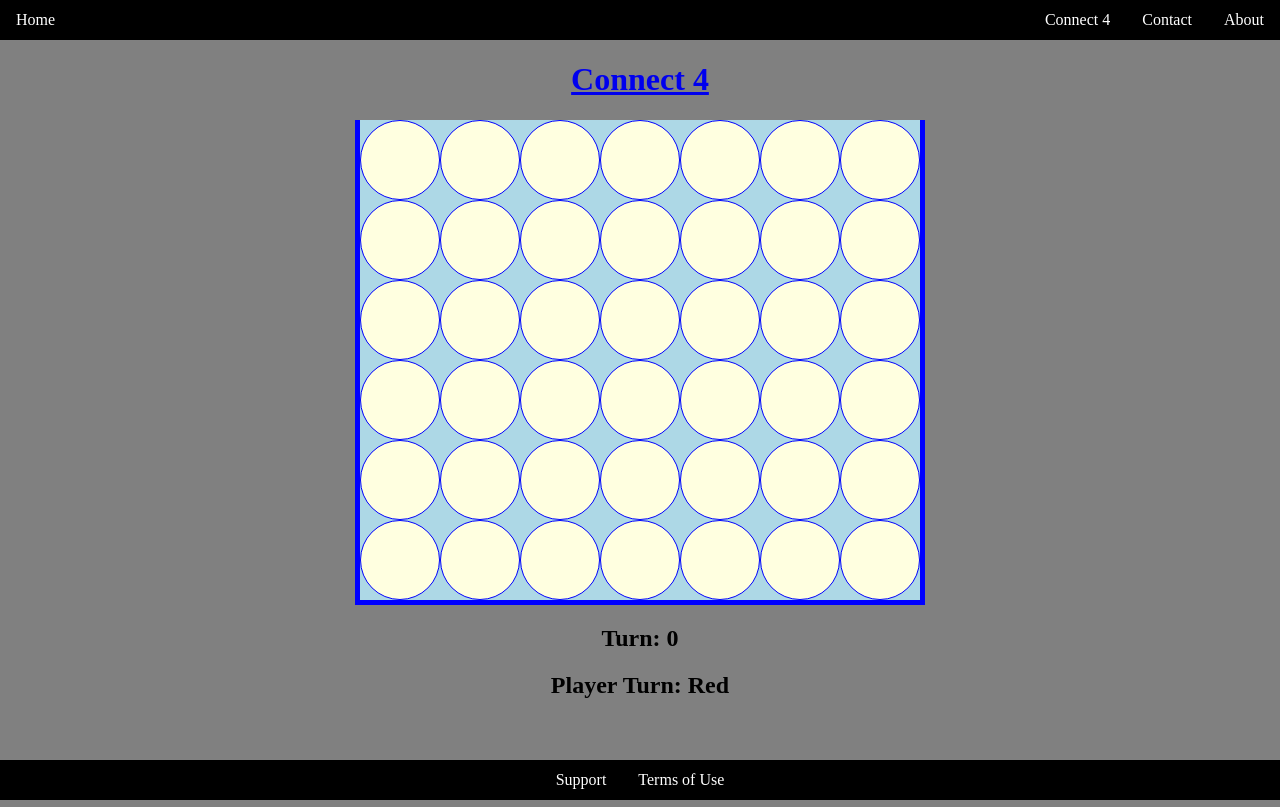
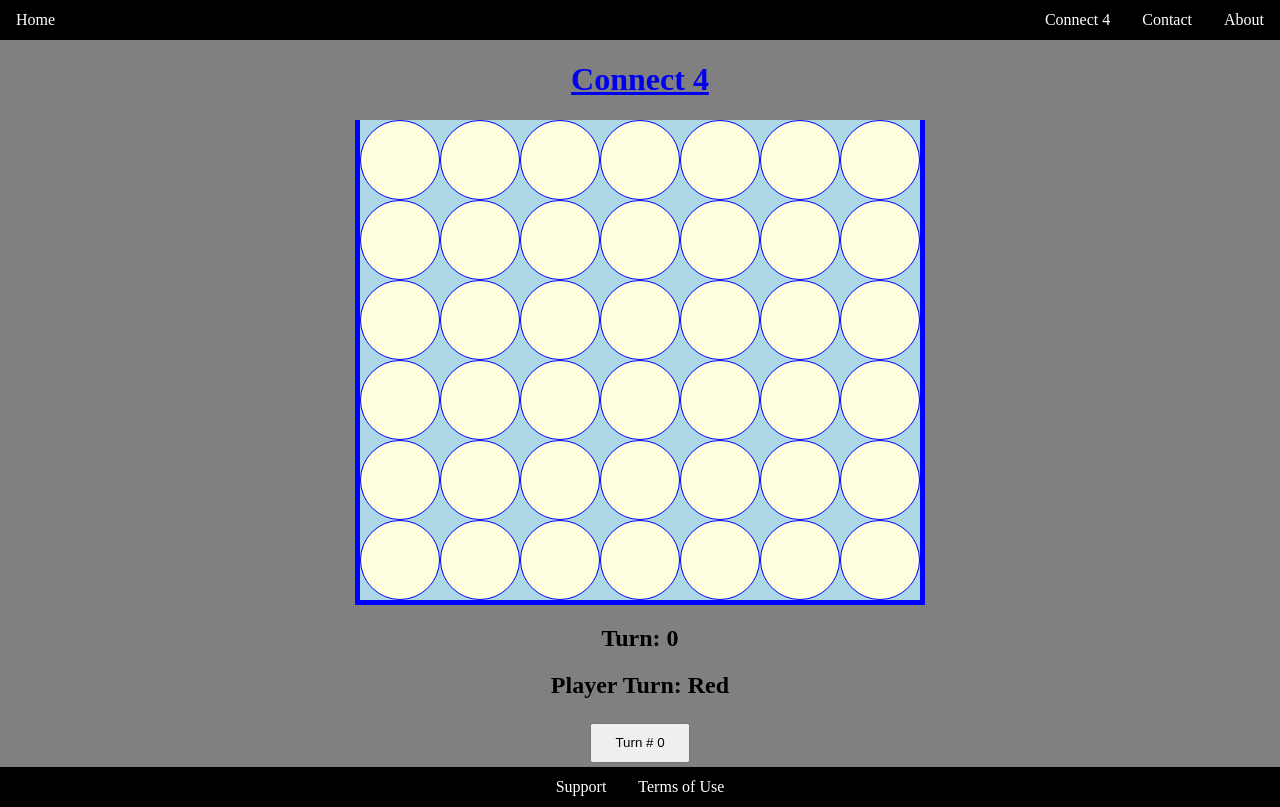
Before and after one commit to jimmythefung/jimmythefung.github.io, a Next.js app: page / in a window 1280 px wide. Built offline with nearby package versions, Linux system fonts and the light colour scheme.

Commit message:
selectable history

```diff
--- a/src/components/Game/Connect4/Connect4.js
+++ b/src/components/Game/Connect4/Connect4.js
@@ -14,7 +14,7 @@ export default function Connect4({ m, n }) {
 
     // History mechanics
     const [history, setHistory] = useState([rules.create_board(m, n)]);
-    const [currentMove, setCurrentMove] = useState(0);
+    const [selectedTurn, setSelectedTurn] = useState(0);
 
     let otherPlayer = get_other_player();
     let isGameOver = rules.check_winner(currentBoard);
@@ -42,8 +42,10 @@ export default function Connect4({ m, n }) {
 
     function handleCellClick(row, column) {
         if (!isGameOver) {
-            setColSelect(column);
-            place_token_and_end_turn(column);
+            if (selectedTurn % 2 == 0) {
+                setColSelect(column);
+                place_token_and_end_turn(column);
+            }
         }
     }
 
@@ -55,9 +57,9 @@ export default function Connect4({ m, n }) {
 
             // End turn
             setCurrentPlayer(otherPlayer);
-            const nextHistory = [...history, newBoard];
+            const nextHistory = [...history.slice(0, selectedTurn + 1), rules.copy_board(newBoard)];
             setHistory(nextHistory);
-            setCurrentMove(currentMove + 1);
+            setSelectedTurn(nextHistory.length - 1);
             return true;
         }
         return false;
@@ -74,7 +76,6 @@ export default function Connect4({ m, n }) {
             backdropref.current.style.display = "block";
         }
         setTimeout(() => {
-            // let column = rules.get_ai_move(currentBoard, currentPlayer, otherPlayer);
             let column = rules.get_monte_carlo_move_for_p1(
                 currentBoard,
                 currentPlayer,
@@ -89,6 +90,20 @@ export default function Connect4({ m, n }) {
         return currentPlayer === rules.PLAYER1 ? rules.PLAYER2 : rules.PLAYER1;
     }
 
+    function jumpToHistory(turn) {
+        setSelectedTurn(turn);
+        setCurrentBoard(rules.copy_board(history[turn]));
+    }
+
+    const moves = history.map((gameboard, turn) => {
+        return (
+            <li key={turn}>
+                <button onClick={() => jumpToHistory(turn)}>
+                    Turn # {turn}
+                </button>
+            </li>
+        );
+    });
     return (
         <Layout>
             <div className={`${styles.game}`}>
@@ -106,8 +121,14 @@ export default function Connect4({ m, n }) {
                 </div>
 
                 <div className={`${styles["game-div"]}`}>
-                    <h2>Turn: {currentMove}</h2>
-                    <h2>Player Turn: {currentPlayer}</h2>
+                    <h2>Turn: {selectedTurn}</h2>
+                    <h2>Player Turn: { (selectedTurn % 2 === 0)? rules.PLAYER1 : rules.PLAYER2 }</h2>
+                </div>
+
+                <div className={`${styles["game-div"]}`}>
+                    <div className={`${styles["history"]}`}>
+                        <ul>{moves}</ul>
+                    </div>
                 </div>
 
                 {/* Not displayed by default */}
--- a/src/components/Game/Connect4/connect4.module.css
+++ b/src/components/Game/Connect4/connect4.module.css
@@ -5,3 +5,18 @@
 .game-div {
     text-align: center;
 }
+
+
+.history ul {
+    display: flex;
+    flex-direction: column-reverse;
+    list-style: none;
+    margin: 0;
+    padding: 0;
+}
+
+.history button {
+    width: 100px;
+    height: 40px;
+    margin: 4px;
+}
--- a/src/components/scripts/c4rules.js
+++ b/src/components/scripts/c4rules.js
@@ -78,6 +78,13 @@ export function get_monte_carlo_move_for_p1(
     console.log(p1 + ": " + prob_str);
     let column_pick = probabilities.indexOf(Math.max(...probabilities));
     return column_pick;
+}
+
+export function copy_board(current_board) {
+    let newBoard = current_board.map(function (arr) {
+        return arr.slice();
+    });
+    return newBoard;
 }
 
 // *****************
@@ -218,10 +225,3 @@ function random_column(n_columns) {
 function column_is_full(board, col) {
     return board[0][col] !== BLANK;
 }
-
-function copy_board(current_board) {
-    let newBoard = current_board.map(function (arr) {
-        return arr.slice();
-    });
-    return newBoard;
-}
```
